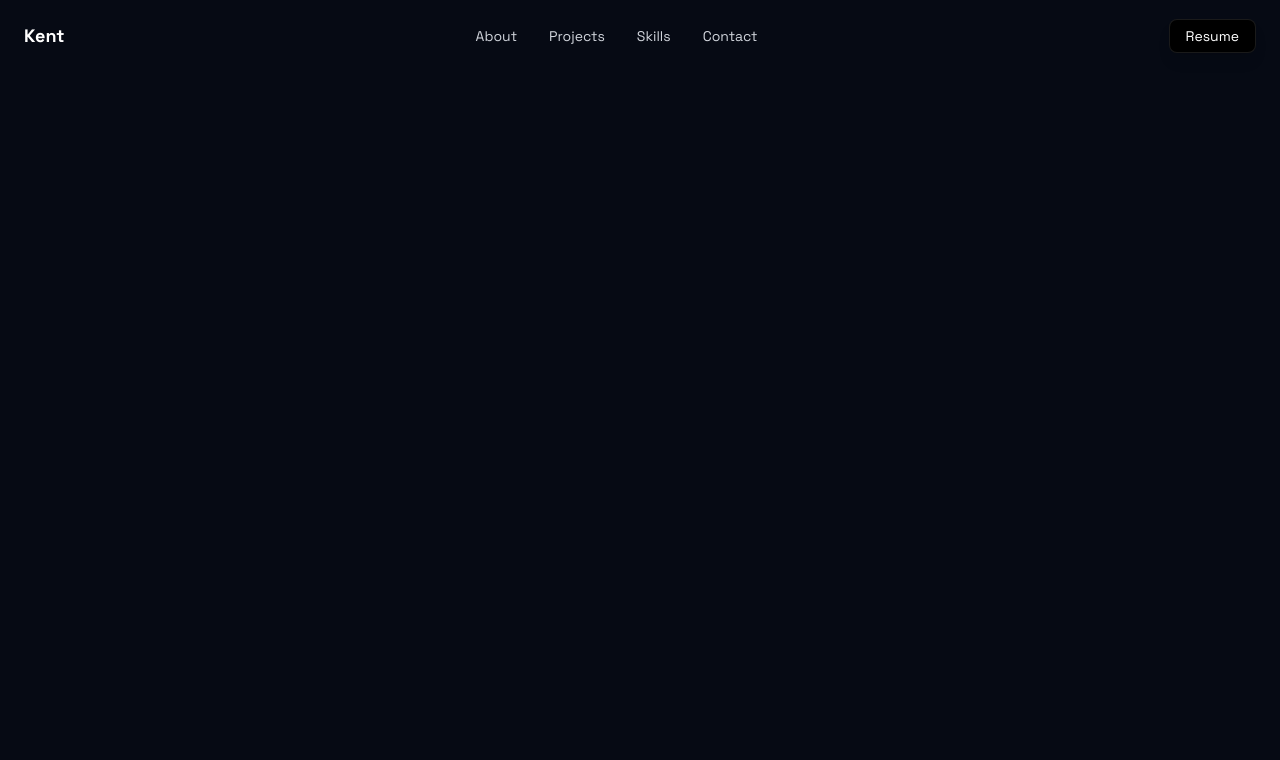
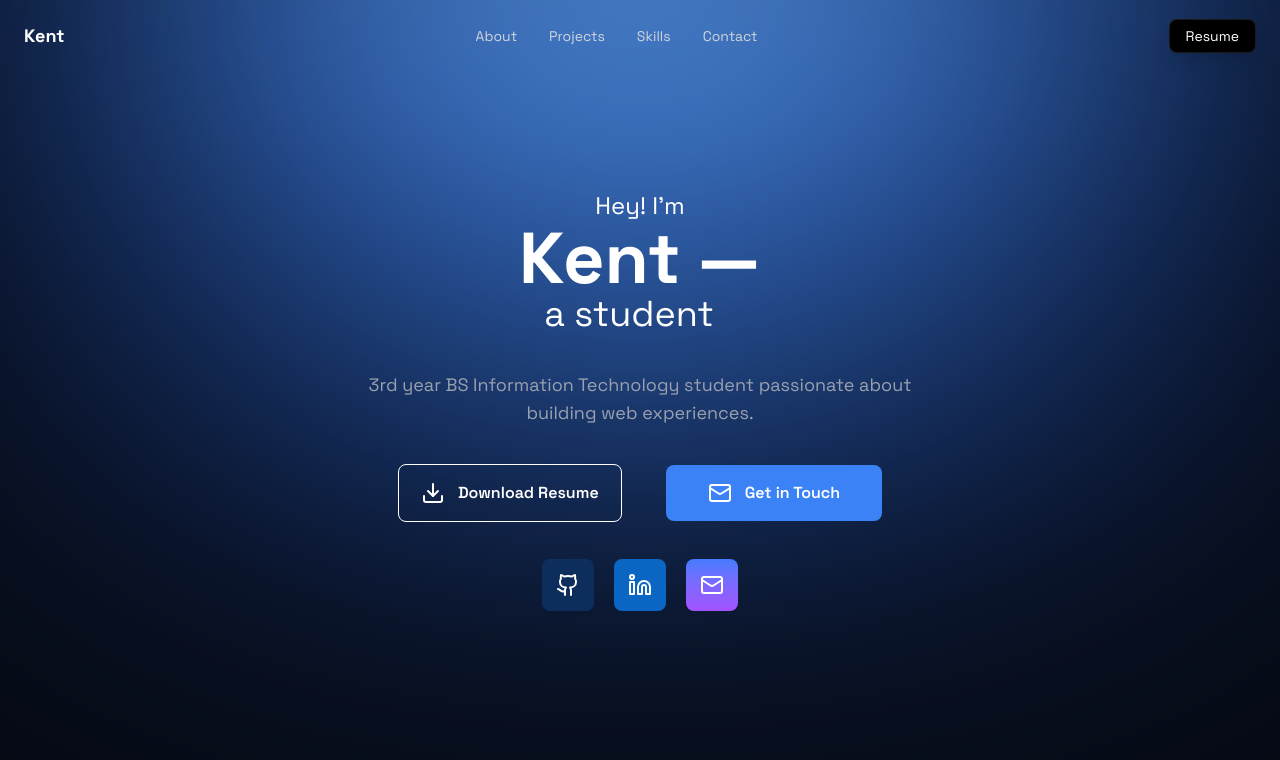
Before and after one commit to kentvillalun/portfolio, a React (Vite) app: page / in a window 1280 px wide. Shown: the top 760 px of the page. Built offline with nearby package versions, Linux system fonts and the light colour scheme.

Commit message:
Finish the layout in the hero section

```diff
--- a/package.json
+++ b/package.json
@@ -14,6 +14,7 @@
     "emailjs-com": "^3.2.0",
     "react": "^19.2.0",
     "react-dom": "^19.2.0",
+    "react-simple-typewriter": "^5.0.1",
     "tailwindcss": "^4.1.18"
   },
   "devDependencies": {
--- a/src/App.jsx
+++ b/src/App.jsx
@@ -5,6 +5,7 @@ import { useState } from "react";
 import { Navbar } from "./components/Navbar";
 import { MobileMenu } from "./components/MobileMenu";
 import { Home } from "./components/sections/Home";
+import { About } from "./components/sections/About";
 
 function App() {
   const [isLoaded, setIsLoaded] = useState(false);
@@ -22,6 +23,7 @@ function App() {
       >
         <Navbar menuOpen={menuOpen} setMenuOpen={setMenuOpen} isScrolled={isScrolled} setIsScrolled={setIsScrolled}/>
         <Home />
+        <About />
       </div>
     </>
   );
--- a/src/components/MobileMenu.jsx
+++ b/src/components/MobileMenu.jsx
@@ -23,7 +23,7 @@ export const MobileMenu = ({
       <div className="bg-[#060A14] min-w-full rounded-lg flex flex-col gap-3 px-4 py-7 text-[16px] border-0.5 border-white/10 shadow-[0_0_0_1px_rgba(255,255,255,0.06),0_10px_30px_rgba(0,0,0,0.4)]">
         <a
           href="#about"
-          className="text-gray-300 hover:text-white transition-colors "
+          className="text-white transition-colors"
           onClick={() => setMenuOpen(false)}
         >
           About
@@ -31,7 +31,7 @@ export const MobileMenu = ({
 
         <a
           href="#projects"
-          className="text-gray-300 hover:text-white transition-colors"
+          className="text-white transition-colors"
           onClick={() => setMenuOpen(false)}
         >
           Projects
@@ -39,7 +39,7 @@ export const MobileMenu = ({
 
         <a
           href="#skills"
-          className="text-gray-300 hover:text-white transition-colors"
+          className="text-white transition-colors"
           onClick={() => setMenuOpen(false)}
         >
           Skills
@@ -47,7 +47,7 @@ export const MobileMenu = ({
 
         <a
           href="#contact"
-          className="text-gray-300 hover:text-white transition-colors "
+          className="text-white transition-colors "
           onClick={() => setMenuOpen(false)}
         >
           Contact
@@ -55,7 +55,7 @@ export const MobileMenu = ({
 
         <a
           href=""
-          className="text-gray-300 hover:text-white transition-colors "
+          className="text-white transition-colors "
           onClick={() => setMenuOpen(false)}
         >
           Resume
--- /dev/null
+++ b/src/components/icons/DownloadIcon.jsx
@@ -0,0 +1,20 @@
+export const DownloadIcon = () => {
+  return (
+    <svg
+      xmlns="http://www.w3.org/2000/svg"
+      width="24"
+      height="24"
+      viewBox="0 0 24 24"
+      fill="none"
+      stroke="currentColor"
+      stroke-width="2"
+      stroke-linecap="round"
+      stroke-linejoin="round"
+      class="lucide lucide-download-icon lucide-download"
+    >
+      <path d="M12 15V3" />
+      <path d="M21 15v4a2 2 0 0 1-2 2H5a2 2 0 0 1-2-2v-4" />
+      <path d="m7 10 5 5 5-5" />
+    </svg>
+  );
+};
--- /dev/null
+++ b/src/components/icons/GithubIcon.jsx
@@ -0,0 +1,19 @@
+export const GithubIcon = () => {
+  return (
+    <svg
+      xmlns="http://www.w3.org/2000/svg"
+      width="24"
+      height="24"
+      viewBox="0 0 24 24"
+      fill="none"
+      stroke="currentColor"
+      stroke-width="2"
+      stroke-linecap="round"
+      stroke-linejoin="round"
+      class="lucide lucide-github-icon lucide-github"
+    >
+      <path d="M15 22v-4a4.8 4.8 0 0 0-1-3.5c3 0 6-2 6-5.5.08-1.25-.27-2.48-1-3.5.28-1.15.28-2.35 0-3.5 0 0-1 0-3 1.5-2.64-.5-5.36-.5-8 0C6 2 5 2 5 2c-.3 1.15-.3 2.35 0 3.5A5.403 5.403 0 0 0 4 9c0 3.5 3 5.5 6 5.5-.39.49-.68 1.05-.85 1.65-.17.6-.22 1.23-.15 1.85v4" />
+      <path d="M9 18c-4.51 2-5-2-7-2" />
+    </svg>
+  );
+};
--- /dev/null
+++ b/src/components/icons/LinkedinIcon.jsx
@@ -0,0 +1,20 @@
+export const LinkedinIcon = () => {
+  return (
+    <svg
+      xmlns="http://www.w3.org/2000/svg"
+      width="24"
+      height="24"
+      viewBox="0 0 24 24"
+      fill="none"
+      stroke="currentColor"
+      stroke-width="2"
+      stroke-linecap="round"
+      stroke-linejoin="round"
+      class="lucide lucide-linkedin-icon lucide-linkedin"
+    >
+      <path d="M16 8a6 6 0 0 1 6 6v7h-4v-7a2 2 0 0 0-2-2 2 2 0 0 0-2 2v7h-4v-7a6 6 0 0 1 6-6z" />
+      <rect width="4" height="12" x="2" y="9" />
+      <circle cx="4" cy="4" r="2" />
+    </svg>
+  );
+};
--- /dev/null
+++ b/src/components/icons/MailIcon.jsx
@@ -0,0 +1,19 @@
+export const MailIcon = () => {
+  return (
+    <svg
+      xmlns="http://www.w3.org/2000/svg"
+      width="24"
+      height="24"
+      viewBox="0 0 24 24"
+      fill="none"
+      stroke="currentColor"
+      stroke-width="2"
+      stroke-linecap="round"
+      stroke-linejoin="round"
+      class="lucide lucide-mail-icon lucide-mail"
+    >
+      <path d="m22 7-8.991 5.727a2 2 0 0 1-2.009 0L2 7" />
+      <rect x="2" y="4" width="20" height="16" rx="2" />
+    </svg>
+  );
+};
--- a/src/components/sections/About.jsx
+++ b/src/components/sections/About.jsx
@@ -0,0 +1,3 @@
+export const About = () => {
+    return <div className=""></div>
+}
--- a/src/components/sections/Home.jsx
+++ b/src/components/sections/Home.jsx
@@ -1,7 +1,62 @@
+import { DownloadIcon } from "../icons/DownloadIcon";
+import { MailIcon } from "../icons/MailIcon";
+import { GithubIcon } from "../icons/GithubIcon";
+import { LinkedinIcon } from "../icons/LinkedinIcon";
+import { useTypewriter, Cursor } from "react-simple-typewriter";
+
 export const Home = () => {
-    return (
-     <>
-        <div className=""></div>
-     </>
-    )
-}
+
+    const [text] = useTypewriter({
+        words: ["n aspiring developer.", " student leader.", " creative designer"],
+        loop: true,
+        delaySpeed: 2000,
+    });
+
+  return (
+    <section
+      className="min-h-screen flex items-center justify-center relative"
+      style={{ background: "#060A14" }}
+    >
+      <div className="absolute top-0 left-1/2 -translate-x-1/2 -translate-y-1/3 w-screen h-screen gradient-background"></div>
+      <div className="z-10 text-center flex flex-col gap-9.25 mx-auto">
+
+        <div className="">
+          <span className="text-xl md:text-2xl transition-all">Hey! I'm</span>
+          <h1 className="text-5xl font-bold md:text-7xl transition-all">
+            Kent —
+          </h1>
+          <h2 className="md:text-4xl text-2xl transition-all">
+            a{text} <span className="animate-blink ml-1"> | </span>
+          </h2>
+        </div>
+
+        <p className="mx-4 max-w-136.75 text-md md:text-lg transition-all text-gray-400">
+            3rd year BS Information Technology student passionate about building web experiences.
+        </p>
+
+        <div className="md:flex jusftify-center items-center gap-11 mx-auto hidden transition-all duration-300 ease-in-out">
+            <button className="flex flex-row gap-3.25 border border-white py-4 px-5.5 rounded-lg cursor-pointer transform hover:-translate-y-0.5 hover:shadow-[0,0,15px_rgba(59, 130, 246, 0.5)] transition-all font-semibold">
+                <DownloadIcon />
+                <span className="">Download Resume</span>
+            </button>
+            <button className="flex flex-row gap-3.25 py-4 px-10.5 rounded-lg bg-[#3B82F6] hover:bg-[#0876e4] transition-all cursor-pointer hover:-translate-y-0.5 hover:shadow-[0,0,15px_rgba(59, 130, 246, 0.5)] font-semibold">
+                <MailIcon />
+                <span className="">Get in Touch</span>
+            </button>
+        </div>
+
+        <div className="flex flex-row justify-center gap-5">
+            <a href="https://github.com/kentvillalun" target="_blank" className="p-3.5 bg-[#0D2D5C] rounded-lg transition-transform hover:scale-110 hover:shadow-lg">
+                <GithubIcon />
+            </a>
+            <a href="https://www.linkedin.com/in/kent-villalun-849b25366" target="_blank" className="p-3.5 rounded-lg bg-[#0A66C2] transition-transform hover:scale-110 hover:shadow-lg " >
+                <LinkedinIcon />
+            </a>
+            <a href="#contact" className="p-3.5 rounded-lg bg-linear-to-b from-[#437BFF] to-[#A251FF] transition-transform hover:scale-110 hover:shadow-lg">
+                <MailIcon />
+            </a>
+        </div>
+      </div>
+    </section>
+  );
+};
--- a/src/index.css
+++ b/src/index.css
@@ -1,16 +1,18 @@
 @import "tailwindcss";
 
-html, body {
+html,
+body {
   margin: 0;
   padding: 0;
   font-family: "Space Grotesk", sans-serif;
-  background: #060A14;
-  color: #FFFFFF;
+  background: #060a14;
+  color: #ffffff;
 }
 
 @layer utilities {
   @keyframes blink {
-    0%, 100% {
+    0%,
+    100% {
       opacity: 1;
     }
     50% {
@@ -21,9 +23,6 @@ html, body {
   .animate-blink {
     animation: blink 0.8s step-end infinite;
   }
-
-
-
 
   @keyframes loading {
     0% {
@@ -38,3 +37,16 @@ html, body {
     animation: loading 0.8s ease infinite;
   }
 }
+
+.gradient-background {
+  background: radial-gradient(
+    ellipse at top,
+    rgba(147, 197, 253, 1) 0%,
+    rgba(96, 165, 250, 1) 22%,
+    rgba(59, 130, 246, 0.75) 48%,
+    rgba(37, 99, 235, 0.35) 70%,
+    transparent 100%
+  );
+  filter: blur(150px);
+  opacity: 0.9;
+}
```
Also changed, not shown: 1 other file (tests, documents, lock files or other folders).
